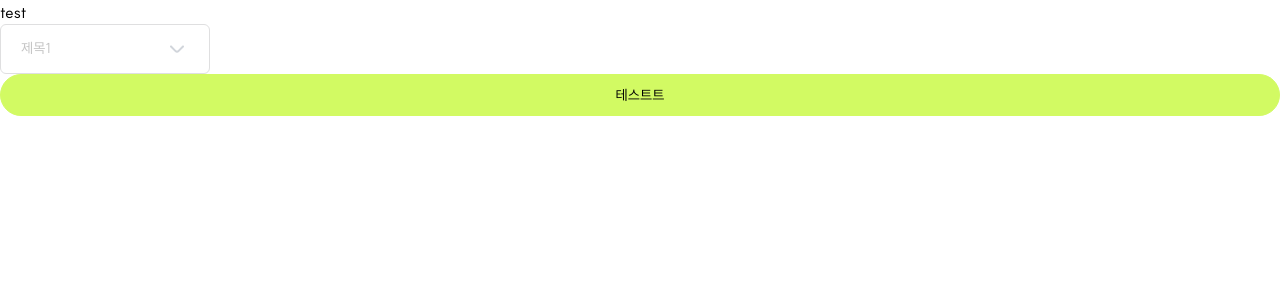
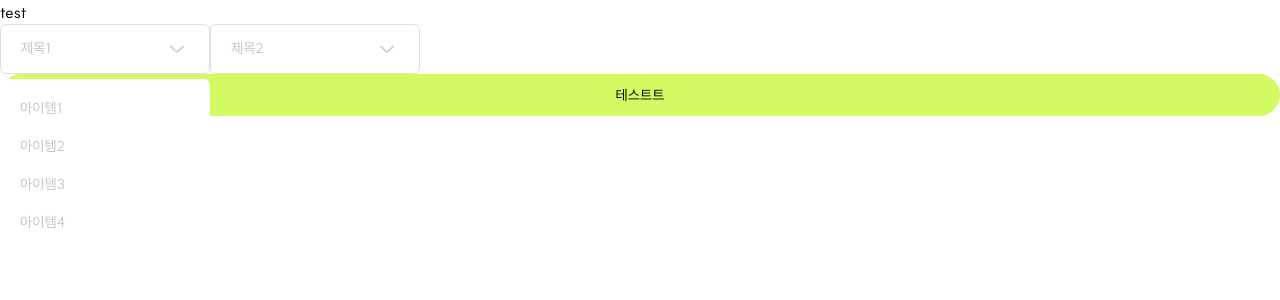
Before and after one commit to muzi55/didit, a Next.js app: page / in a window 1280 px wide. Both pictures are taken after a click on the button "제목1". Shown: the top 300 px of the page. Built offline with nearby package versions, Linux system fonts and the light colour scheme.

Commit message:
refactor: SelectBox 컴포넌트 리팩토링
selectbox의 기능 분리
selectbox의 info 기능 분리

```diff
--- a/src/app/_components/common/selectbox/SelectBox.tsx
+++ b/src/app/_components/common/selectbox/SelectBox.tsx
@@ -11,16 +11,20 @@ export default function SelectBox({ title, children }: SelectBoxProps) {
 	const [open, setOpen] = useState<boolean>(false);
 
 	return (
-		<div className="relative text-textColor-secondary text-bodySmall400 w-[210px]">
+		<div className="relative text-textColor-secondary text-bodySmall400">
 			<button
 				onClick={() => setOpen(!open)}
-				className="w-inherit px-[20px] py-[12px] flex justify-between border border-stroke rounded-md"
+				className="w-[210px] px-[20px] py-[12px] flex justify-between border border-stroke rounded-md"
 			>
 				<p>{title}</p>
 				<span className="rotate-180">{icons.angleUp}</span>
 			</button>
 
-			{open && children}
+			{open && (
+				<div className="flex absolute left-0 bottom-[-5px] translate-y-full bg-white z-10 py-[10px] rounded-md">
+					{children}
+				</div>
+			)}
 		</div>
 	);
 }
--- /dev/null
+++ b/src/app/_components/common/selectbox/SelectBoxInfo.tsx
@@ -0,0 +1,27 @@
+import React from "react";
+
+interface SelectBoxInfoProps {
+	description: string;
+	guide: string;
+}
+export default function SelectBoxInfo({
+	description,
+	guide,
+}: SelectBoxInfoProps) {
+	return (
+		<div className="flex flex-col gap-[5px] max-w-[279px] px-3 py-4">
+			<SelectBoxInfoTitle title="템플릿 설명" />
+			<SelectBoxInfoDescription>{description}</SelectBoxInfoDescription>
+			<SelectBoxInfoTitle title="작성 가이드" />
+			<SelectBoxInfoDescription>{guide}</SelectBoxInfoDescription>
+		</div>
+	);
+}
+
+const SelectBoxInfoTitle = ({ title }: { title: string }) => {
+	return <h3 className="text-bodyExtraSmall500 text-tertiary">{title}</h3>;
+};
+
+const SelectBoxInfoDescription = ({ children }: { children: string }) => {
+	return <p className="text-bodyExtraSmall400">{children}</p>;
+};
--- a/src/app/_components/common/selectbox_lagacy/SelectBoxItem.tsx
+++ b/src/app/_components/common/selectbox/SelectBoxItem.tsx
@@ -4,16 +4,22 @@ import React from "react";
 interface SelectBoxItemProps {
 	children: React.ReactNode;
 	onClick: () => void;
+	onMouseEnter?: () => void;
+	onMouseLeave?: () => void;
 }
 export default function SelectBoxItem({
 	children,
 	onClick,
+	onMouseEnter,
+	onMouseLeave,
 }: SelectBoxItemProps) {
 	return (
-		<li className="w-[210px]">
+		<li className="">
 			<button
 				className="block text-start w-full px-[20px] py-[8px] hover:bg-gray-2 hover:text-textColor transition-colors duration-300 cursor-pointer"
 				onClick={onClick}
+				onMouseEnter={onMouseEnter}
+				onMouseLeave={onMouseLeave}
 			>
 				{children}
 			</button>
--- /dev/null
+++ b/src/app/_components/common/selectbox/SelectBoxList.tsx
@@ -0,0 +1,14 @@
+import React from "react";
+
+export default function SelectBoxList({
+	children,
+}: {
+	children: React.ReactNode;
+}) {
+	return (
+		<ul className="w-[210px]">
+			{/* // 아이템 */}
+			{children}
+		</ul>
+	);
+}
--- a/src/app/page.tsx
+++ b/src/app/page.tsx
@@ -2,24 +2,39 @@
 
 import Button from "./_components/common/Button";
 import SelectBox from "./_components/common/selectbox/SelectBox";
+import SelectBoxInfo from "./_components/common/selectbox/SelectBoxInfo";
+import SelectBoxItem from "./_components/common/selectbox/SelectBoxItem";
+import SelectBoxList from "./_components/common/selectbox/SelectBoxList";
 
 export default function Home() {
 	return (
 		<>
 			<div>test</div>
 
-			<SelectBox title={"제목1"}>
-				<div>
-					{/* // 목록 */}
-					<ul>
-						{/* // 아이템 */}
-						<li></li>
-					</ul>
+			<div className="flex">
+				<SelectBox title={"제목1"}>
+					<SelectBoxList>
+						<SelectBoxItem onClick={() => {}}>아이템1</SelectBoxItem>
+						<SelectBoxItem onClick={() => {}}>아이템2</SelectBoxItem>
+						<SelectBoxItem onClick={() => {}}>아이템3</SelectBoxItem>
+						<SelectBoxItem onClick={() => {}}>아이템4</SelectBoxItem>
+					</SelectBoxList>
+				</SelectBox>
 
-					{/* // 안내문  */}
-					<div></div>
-				</div>
-			</SelectBox>
+				<SelectBox title={"제목2"}>
+					<SelectBoxList>
+						<SelectBoxItem onClick={() => {}}>아이템1</SelectBoxItem>
+						<SelectBoxItem onClick={() => {}}>아이템2</SelectBoxItem>
+						<SelectBoxItem onClick={() => {}}>아이템3</SelectBoxItem>
+						<SelectBoxItem onClick={() => {}}>아이템4</SelectBoxItem>
+					</SelectBoxList>
+					<SelectBoxInfo
+						description="asdasdasd asdsdada dadasdasdada dasdasdadad adasasdas"
+						guide="loremasdasdas asdasdasd asdasdasda dadasdasdasd asdasda"
+					/>
+				</SelectBox>
+			</div>
+
 			{/* <SelectBox title={"제목1"}>아이템</SelectBox>
 			<SelectBox title={"제목2"}>아이템</SelectBox> */}
 			<Button
```
